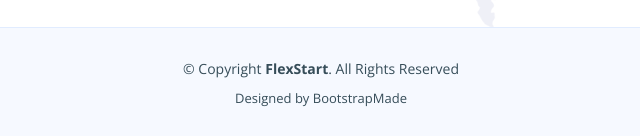
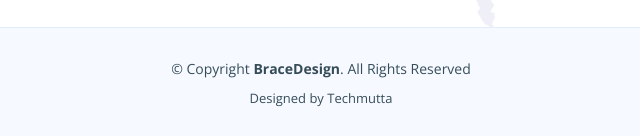
Before and after one commit to techmutta-git/bracedesignarc, a plain HTML site: page index.html in a window 1280 px wide. Shown: the part 10664-10800 px from the top of the page, 319-959 px from the left. Drawn offline with nearby package versions, Linux system fonts and the light colour scheme; files whose address does not match are found by name.

Commit message:
removed unwanted code

```diff
--- a/index.html
+++ b/index.html
@@ -1266,14 +1266,10 @@
 
     <div class="container">
       <div class="copyright">
-        &copy; Copyright <strong><span>FlexStart</span></strong>. All Rights Reserved
+        &copy; Copyright <strong><span>BraceDesign</span></strong>. All Rights Reserved
       </div>
       <div class="credits">
-        <!-- All the links in the footer should remain intact. -->
-        <!-- You can delete the links only if you purchased the pro version. -->
-        <!-- Licensing information: https://bootstrapmade.com/license/ -->
-        <!-- Purchase the pro version with working PHP/AJAX contact form: https://bootstrapmade.com/flexstart-bootstrap-startup-template/ -->
-        Designed by <a href="https://bootstrapmade.com/">BootstrapMade</a>
+        Designed by <a href="#">Techmutta</a>
       </div>
     </div>
   </footer><!-- End Footer -->
```
Also changed, not shown: js/main.js (+0 -7 lines).
